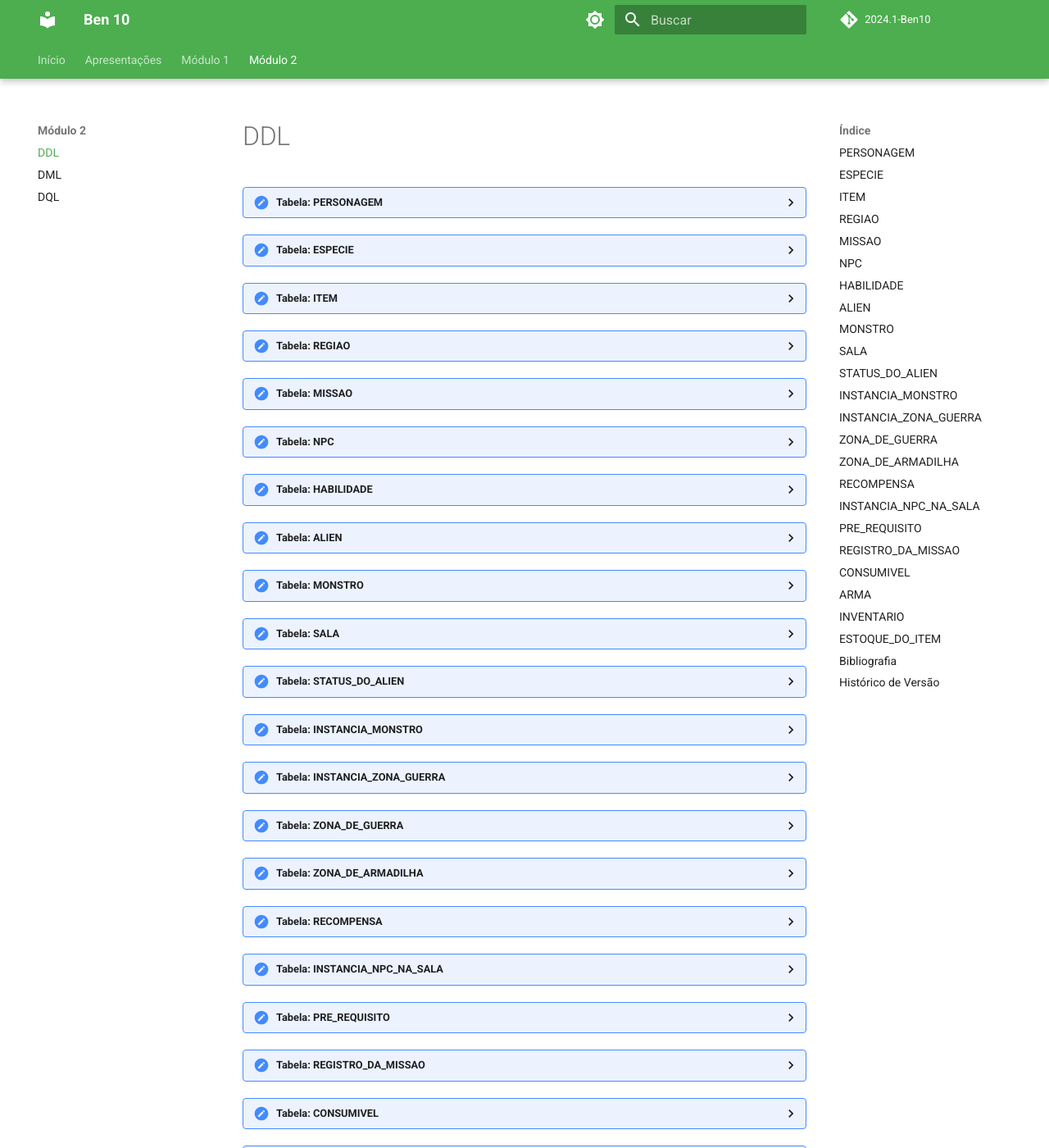
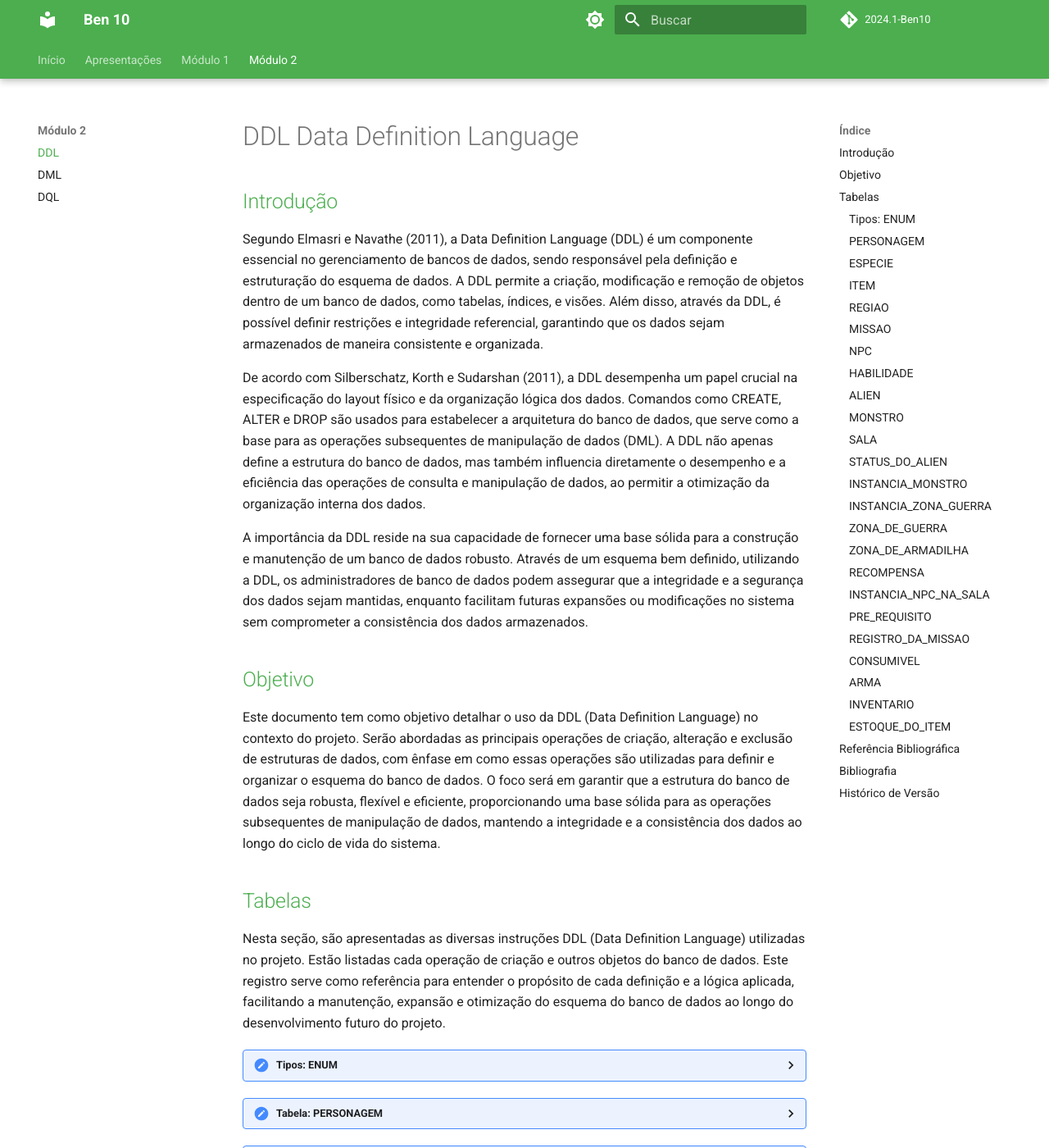
Before and after one commit to SBD1/2024.1-Ben10, an MkDocs documentation site: the page built from docs/modulo2/ddl.md, in a window 1280 px wide and 1400 px high. Shown: the whole window at 82% size. Built offline with MkDocs 1.6.1 and Material for MkDocs 9.7.7, drawn with Linux system fonts in a browser that asks for light colours; comment, search, counter and statistics services are not loaded; the version menu is left out; some of the changed text lies outside the part shown.

Commit message:
adicionando introdução ddl

````diff
--- a/docs/modulo2/ddl.md
+++ b/docs/modulo2/ddl.md
@@ -1,3 +1,32 @@
+# DDL Data Definition Language
+
+## <a>Introdução</a>
+
+Segundo Elmasri e Navathe (2011), a Data Definition Language (DDL) é um componente essencial no gerenciamento de bancos de dados, sendo responsável pela definição e estruturação do esquema de dados. A DDL permite a criação, modificação e remoção de objetos dentro de um banco de dados, como tabelas, índices, e visões. Além disso, através da DDL, é possível definir restrições e integridade referencial, garantindo que os dados sejam armazenados de maneira consistente e organizada.
+
+De acordo com Silberschatz, Korth e Sudarshan (2011), a DDL desempenha um papel crucial na especificação do layout físico e da organização lógica dos dados. Comandos como CREATE, ALTER e DROP são usados para estabelecer a arquitetura do banco de dados, que serve como a base para as operações subsequentes de manipulação de dados (DML). A DDL não apenas define a estrutura do banco de dados, mas também influencia diretamente o desempenho e a eficiência das operações de consulta e manipulação de dados, ao permitir a otimização da organização interna dos dados.
+
+A importância da DDL reside na sua capacidade de fornecer uma base sólida para a construção e manutenção de um banco de dados robusto. Através de um esquema bem definido, utilizando a DDL, os administradores de banco de dados podem assegurar que a integridade e a segurança dos dados sejam mantidas, enquanto facilitam futuras expansões ou modificações no sistema sem comprometer a consistência dos dados armazenados.
+
+## <a>Objetivo</a>
+
+Este documento tem como objetivo detalhar o uso da DDL (Data Definition Language) no contexto do projeto. Serão abordadas as principais operações de criação, alteração e exclusão de estruturas de dados, com ênfase em como essas operações são utilizadas para definir e organizar o esquema do banco de dados. O foco será em garantir que a estrutura do banco de dados seja robusta, flexível e eficiente, proporcionando uma base sólida para as operações subsequentes de manipulação de dados, mantendo a integridade e a consistência dos dados ao longo do ciclo de vida do sistema.
+
+## <a>Tabelas</a>
+
+
+Nesta seção, são apresentadas as diversas instruções DDL (Data Definition Language) utilizadas no projeto. Estão listadas cada operação de criação e outros objetos do banco de dados. Este registro serve como referência para entender o propósito de cada definição e a lógica aplicada, facilitando a manutenção, expansão e otimização do esquema do banco de dados ao longo do desenvolvimento futuro do projeto.
+
+??? "Tipos: ENUM"
+    #### Tipos: ENUM
+
+    ```sql
+    CREATE TYPE tipo_reducao_acrescimo AS ENUM ('redução', 'acréscimo');
+    CREATE TYPE tipo_status AS ENUM ('ativo', 'inativo');
+    CREATE TYPE tipo_status_missao AS ENUM ('incompleta', 'completa', 'em progresso');
+    CREATE TYPE tipo_habilidade AS ENUM ('dano', 'cura', 'paralisia', 'defesa');
+    ```
+
 ??? "Tabela: PERSONAGEM"
     #### PERSONAGEM
 
@@ -301,6 +330,13 @@
     );
     ```
 
+
+## <a>Referência Bibliográfica</a>
+
+> <a id="REF1" href="#anchor_1">1.</a> ELMASRI, Ramez; NAVATHE, Shamkant B. Sistemas de banco de dados. Tradução: Daniel Vieira. Revisão técnica: Enzo Seraphim; Thatyana de Faria Piola Seraphim. 6. ed. São Paulo: Pearson Addison Wesley, 2011. Capítulo 2 Conceitos e arquitetura do sistema de banco de dados, tópico 2.3 Linguagens e interfaces do banco de dados, páginas 24 e 25.
+
+> <a id="REF2" href="#anchor_2">2.</a> SILBERSCHATZ, Abraham; KORTH, Henry F.; SUDARSHAN, S. Database system concepts. 6. ed. New York: McGraw-Hill, 2011. Capítulo 1 Introduction, tópico 1.4.2 Data-Definition Language, páginas 12 a 13.
+
 ## <a>Bibliografia</a>
 
 > DDL Relacionamento Stardew Valley. Disponível em: <https://github.com/SBD1/2023.2-Grupo01-StardewValley/blob/main/docs/Entrega-02/DDL.sql>. Acesso em 13 de agosto de 2024.
````
